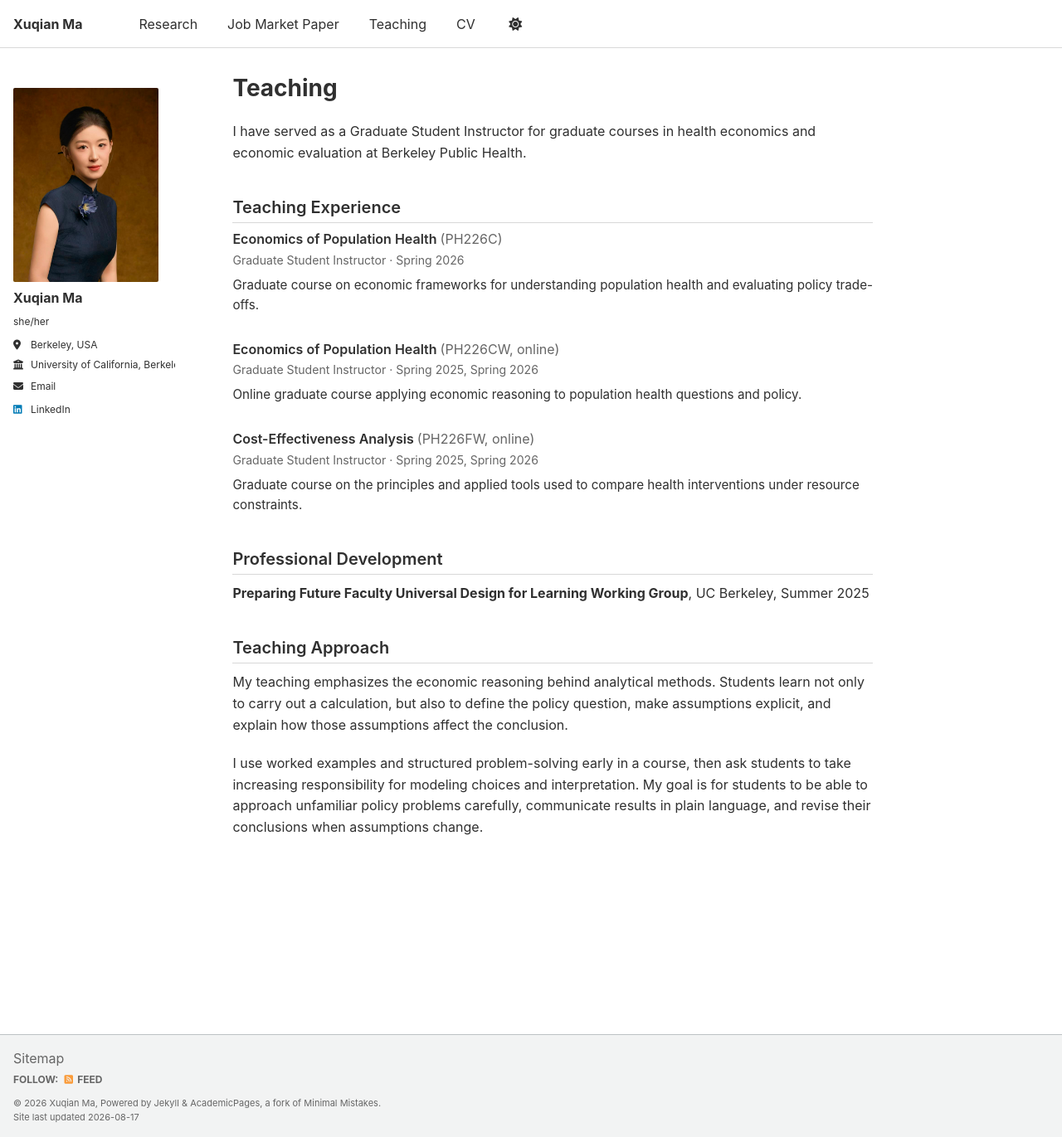
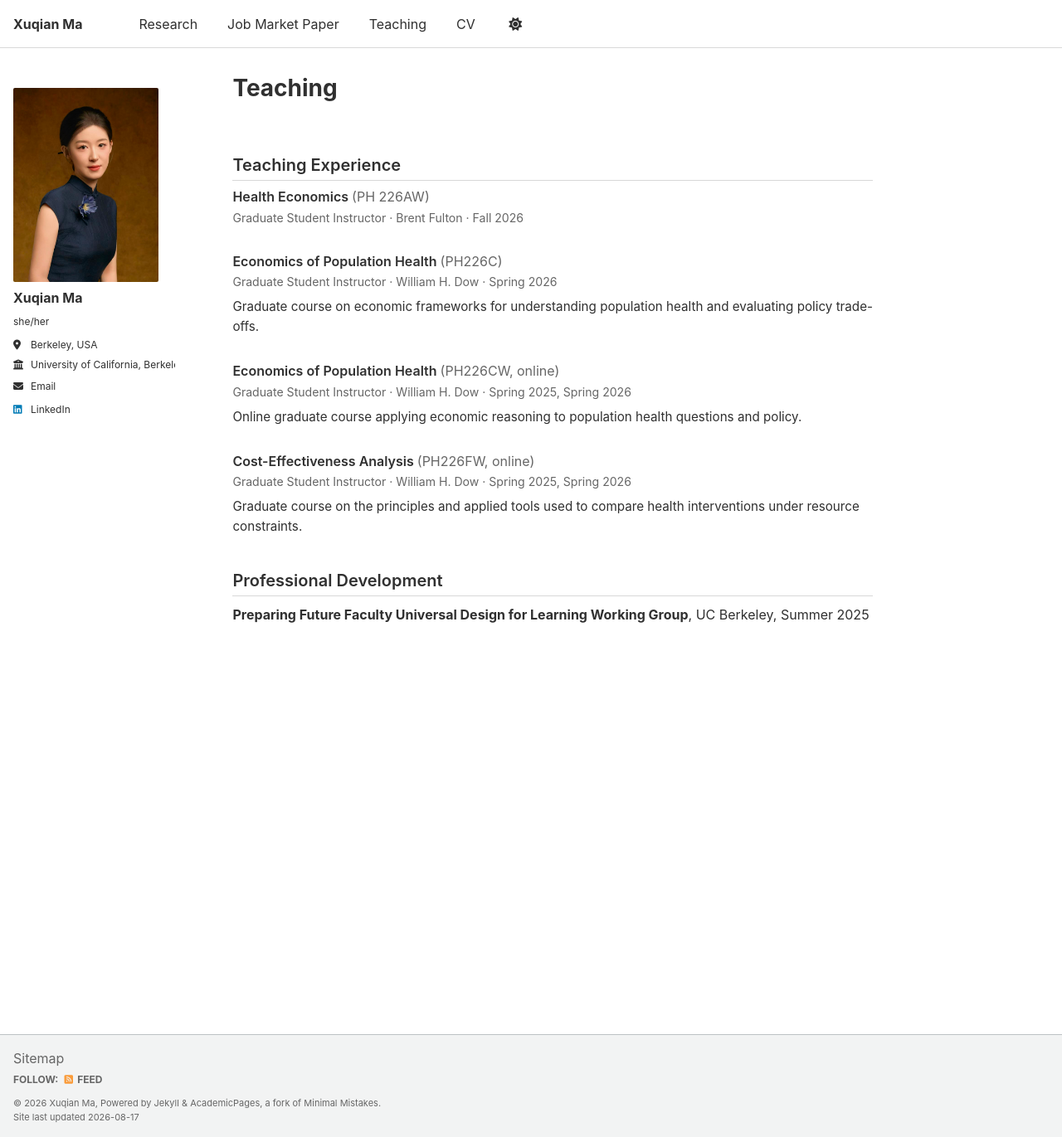
Before and after one commit to xuqianma0718/xuqianma0718.github.io, a Jekyll site: the page built from _pages/teaching.md, in a window 1280 px wide and 1371 px high. Shown: the whole window at 83% size. Built offline with Jekyll 4.4.1, drawn with Linux system fonts in a browser that asks for light colours; a script that is not in the unit is left out.

Commit message:
Update teaching experience

```diff
--- a/_pages/teaching.md
+++ b/_pages/teaching.md
@@ -7,34 +7,31 @@ redirect_from:
   - /teaching.html
 ---
 
-I have served as a Graduate Student Instructor for graduate courses in health economics and economic evaluation at Berkeley Public Health.
-
 ## Teaching Experience
 
 <div class="teaching-entry">
+  <h3>Health Economics <span>(PH 226AW)</span></h3>
+  <p class="teaching-entry__meta">Graduate Student Instructor · Brent Fulton · Fall 2026</p>
+</div>
+
+<div class="teaching-entry">
   <h3>Economics of Population Health <span>(PH226C)</span></h3>
-  <p class="teaching-entry__meta">Graduate Student Instructor · Spring 2026</p>
+  <p class="teaching-entry__meta">Graduate Student Instructor · William H. Dow · Spring 2026</p>
   <p>Graduate course on economic frameworks for understanding population health and evaluating policy trade-offs.</p>
 </div>
 
 <div class="teaching-entry">
   <h3>Economics of Population Health <span>(PH226CW, online)</span></h3>
-  <p class="teaching-entry__meta">Graduate Student Instructor · Spring 2025, Spring 2026</p>
+  <p class="teaching-entry__meta">Graduate Student Instructor · William H. Dow · Spring 2025, Spring 2026</p>
   <p>Online graduate course applying economic reasoning to population health questions and policy.</p>
 </div>
 
 <div class="teaching-entry">
   <h3>Cost-Effectiveness Analysis <span>(PH226FW, online)</span></h3>
-  <p class="teaching-entry__meta">Graduate Student Instructor · Spring 2025, Spring 2026</p>
+  <p class="teaching-entry__meta">Graduate Student Instructor · William H. Dow · Spring 2025, Spring 2026</p>
   <p>Graduate course on the principles and applied tools used to compare health interventions under resource constraints.</p>
 </div>
 
 ## Professional Development
 
 **Preparing Future Faculty Universal Design for Learning Working Group**, UC Berkeley, Summer 2025
-
-## Teaching Approach
-
-My teaching emphasizes the economic reasoning behind analytical methods. Students learn not only to carry out a calculation, but also to define the policy question, make assumptions explicit, and explain how those assumptions affect the conclusion.
-
-I use worked examples and structured problem-solving early in a course, then ask students to take increasing responsibility for modeling choices and interpretation. My goal is for students to be able to approach unfamiliar policy problems carefully, communicate results in plain language, and revise their conclusions when assumptions change.
```
